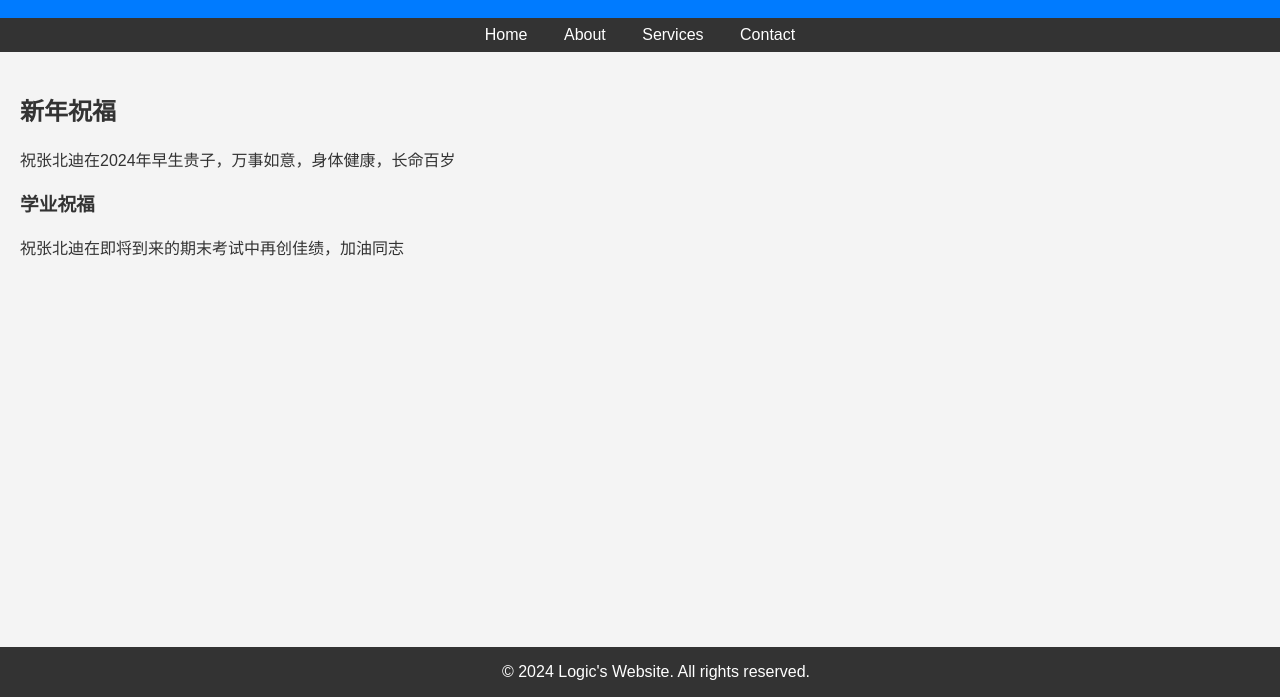
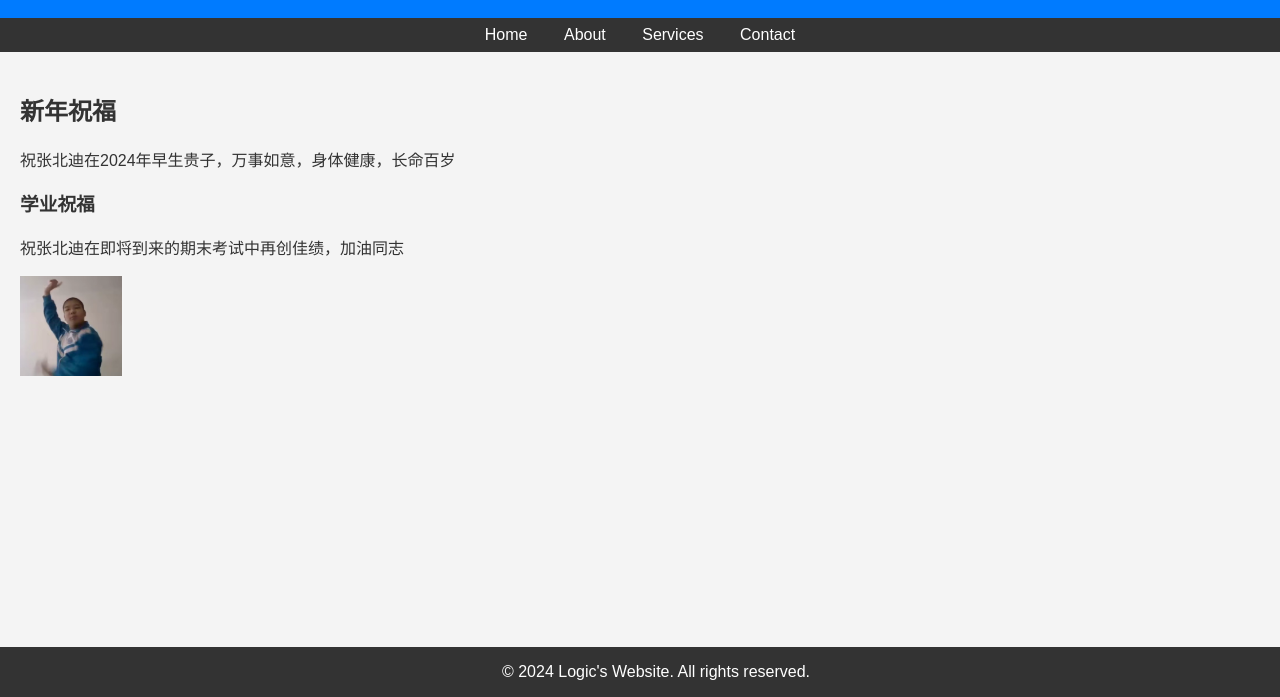
Before and after one commit to DrLogicBox/DrLogicBox.github.io, a plain HTML site: page index.html in a window 1280 px wide. Shown: the part 103-800 px from the top of the page. Drawn offline with Linux system fonts and the light colour scheme.

Commit message:
Update index.html

```diff
--- a/index.html
+++ b/index.html
@@ -68,6 +68,8 @@
         <h3>学业祝福</h3>
         <p>祝张北迪在即将到来的期末考试中再创佳绩，加油同志</p>
 
+        <img src="zbd.png" alt="这是你吧？">
+
     </section>
 
     <footer>
```
